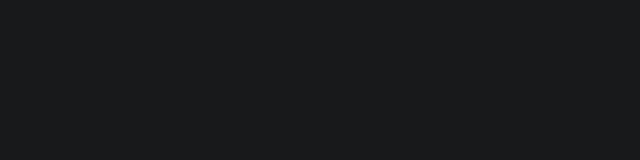
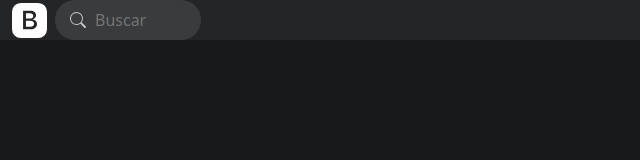
Before and after one commit to Bernard301094/red-social, a plain HTML site: page index.html in a window 1280 px wide. Shown: the whole page, without its empty margins (0-640 px from the left). Drawn offline with Linux system fonts and the light colour scheme.

Commit message:
Barra búsqueda creada

```diff
--- a/css/styles.css
+++ b/css/styles.css
@@ -23,3 +23,43 @@ a {
     color: var(--texto);
     text-decoration: none;
 }
+
+/* -------------------------------------------------------------------------------------------------------- */
+/* -------------------------------------------- HEADER ---------------------------------------------------- */
+/* -------------------------------------------------------------------------------------------------------- */
+
+header {
+    background: var(--fondo-contenido);
+}
+
+header .logo {
+    display: inline-block;
+}
+
+header .logo svg {
+    color: var(--blanco);
+    height: 35px;
+    width: 35px;
+}
+
+header .barra-busqueda {
+    position: relative;
+    width: 100%;
+}
+
+header .barra-busqueda input {
+    width: 100%;
+    border: none;
+    background: var(--input);
+    color:var(--texto);
+    height: 40px;
+    border-radius: 100px;
+    padding: 0 20px 0 40px;
+}
+
+header .barra-busqueda .icono {
+    position: absolute;
+    top: 6px;
+    left: 15px;
+    color:var(--texto);
+}
--- a/index.html
+++ b/index.html
@@ -8,9 +8,36 @@
     <title>Red Social Estilo Facebook</title>
 </head>
 <body>
-    <div class="container-fluid">
+    <header class="fixed-top">
+        <div class="container-fluid">
+            <div class="row">
+                <!-- Logo y Barra de Búsqueda -->
+                <div class="col-2 d-flex align-items-center">
+                    <a href="#" class="logo me-2">
+                        <svg xmlns="http://www.w3.org/2000/svg" width="16" height="16" fill="currentColor" class="bi bi-bootstrap-fill" viewBox="0 0 16 16">
+                            <path d="M6.375 7.125V4.658h1.78c.973 0 1.542.457 1.542 1.237 0 .802-.604 1.23-1.764 1.23zm0 3.762h1.898c1.184 0 1.81-.48 1.81-1.377 0-.885-.65-1.348-1.886-1.348H6.375v2.725z"/>
+                            <path d="M4.002 0a4 4 0 0 0-4 4v8a4 4 0 0 0 4 4h8a4 4 0 0 0 4-4V4a4 4 0 0 0-4-4h-8zm1.06 12V3.545h3.399c1.587 0 2.543.809 2.543 2.11 0 .884-.65 1.675-1.483 1.816v.1c1.143.117 1.904.931 1.904 2.033 0 1.488-1.084 2.396-2.888 2.396z"/>
+                        </svg>
+                    </a>
+                    <div class="barra-busqueda">
+                        <div class="icono">
+                            <svg xmlns="http://www.w3.org/2000/svg" width="16" height="16" fill="currentColor" class="bi bi-search" viewBox="0 0 16 16">
+                                <path d="M11.742 10.344a6.5 6.5 0 1 0-1.397 1.398h-.001c.03.04.062.078.098.115l3.85 3.85a1 1 0 0 0 1.415-1.414l-3.85-3.85a1.007 1.007 0 0 0-.115-.1zM12 6.5a5.5 5.5 0 1 1-11 0 5.5 5.5 0 0 1 11 0"/>
+                            </svg>
+                        </div>
+                        <input type="search" placeholder="Buscar">
+                    </div>
+                </div>
 
-    </div>
+                <!-- Logo y Barra de Búsqueda -->
+                <div class="col-6"></div>
+
+                <!-- Logo y Barra de Búsqueda -->
+                <div class="col-2"></div>
+
+            </div>
+        </div>
+    </header>
     <script src="js/bootstrap.bundle.min.js"></script>
 </body>
 </html>
```
